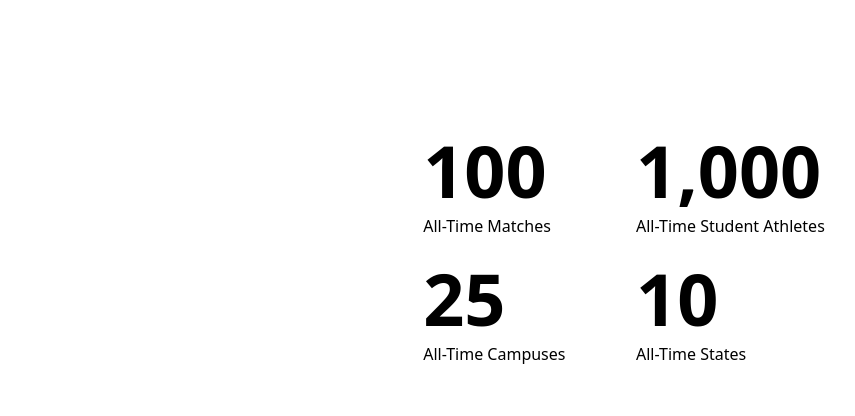
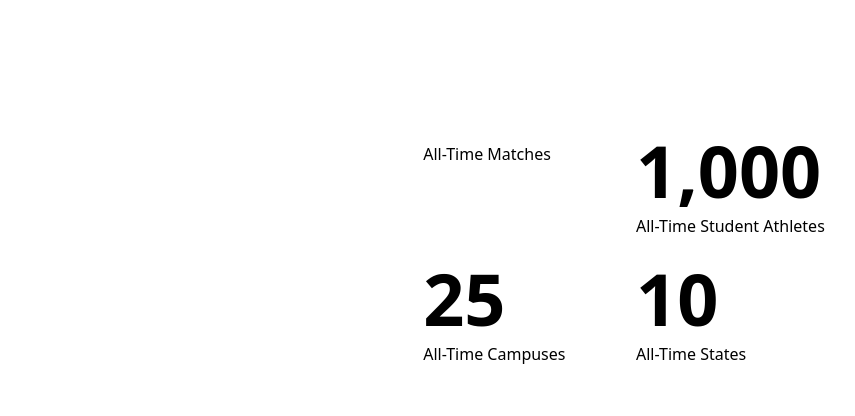
Before and after one commit to carterbassler/shoes4hope, a Next.js app: page / in a window 1280 px wide. Shown: the part 1800-2216 px from the top of the page, without its empty margins (16-871 px from the left). Built offline with nearby package versions, Linux system fonts and the light colour scheme.

Commit message:
removed scroll trigger temporarily

```diff
--- a/src/pages/landing.tsx
+++ b/src/pages/landing.tsx
@@ -74,7 +74,7 @@ function landing({}: Props) {
         </div>
       </div>
       <div className="flex flex-col items-center text-black px-12 py-12 space-y-12">
-        <ScrollTrigger onEnter={() => setCounterOn(true)}>
+        {/* <ScrollTrigger onEnter={() => setCounterOn(true)}> */}
           <div className="grid grid-cols-2 gap-6">
             <div className="flex flex-col space-y-2">
               <h1 className="text-7xl font-bold">
@@ -95,7 +95,7 @@ function landing({}: Props) {
               <h1>All-Time States</h1>
             </div>
           </div>
-        </ScrollTrigger>
+        {/* </ScrollTrigger> */}
       </div>
       <div className="flex flex-col items-center text-black px-12 py-12 space-y-12">
         <h1 className="text-4xl font-bold">Spotlight</h1>
```
